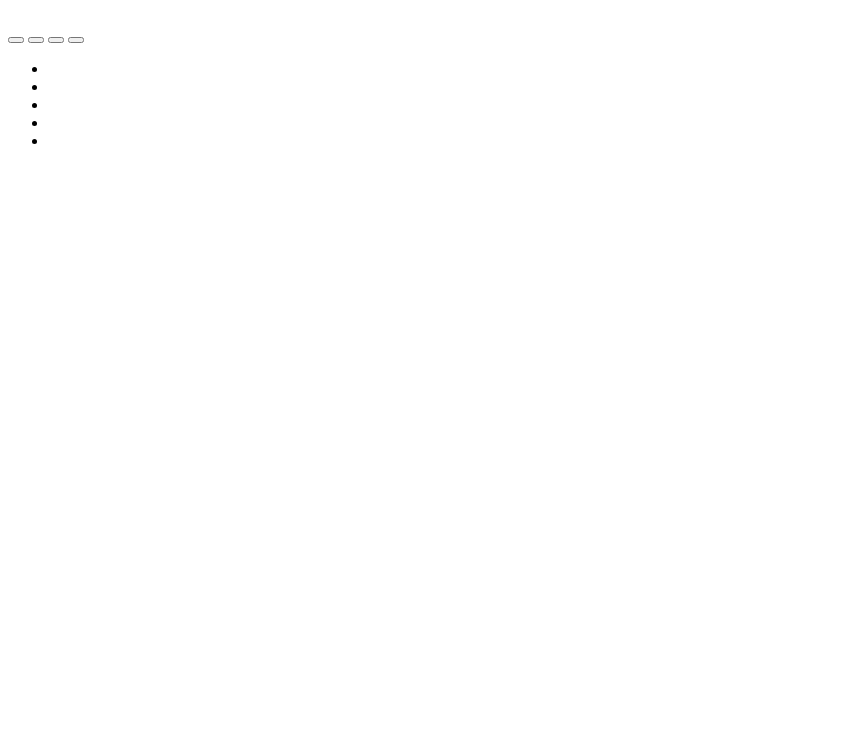
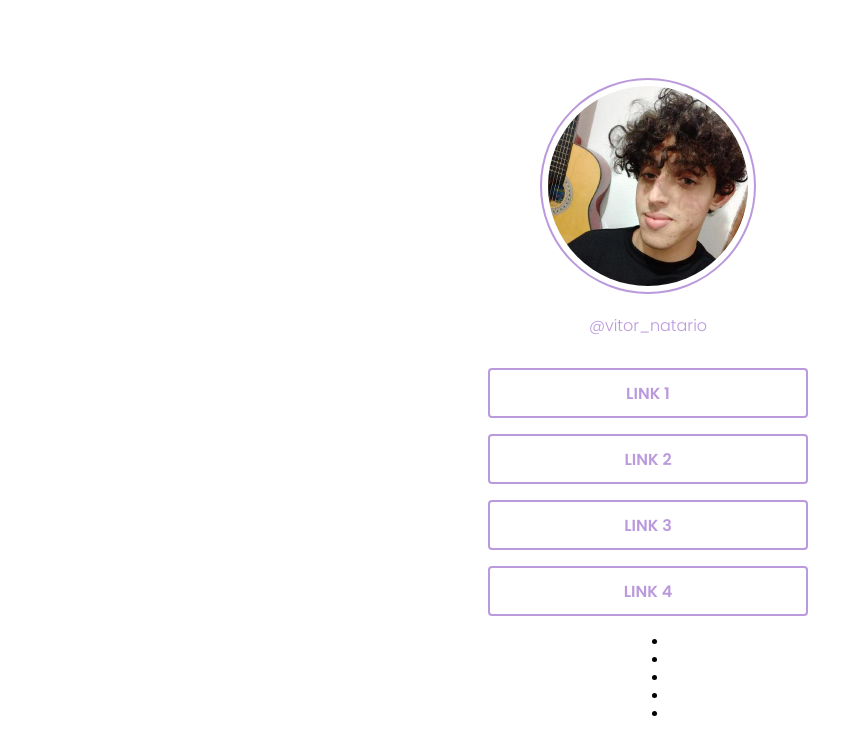
Before and after one commit to VNatario/rocketNews, a plain HTML site: page index.html in a window 1280 px wide. Shown: the whole page, without its empty margins (0-863 px from the left). Drawn offline with Linux system fonts and the light colour scheme; a web font is replaced by a local one.

Commit message:
estilizando

```diff
--- a/index.html
+++ b/index.html
@@ -4,20 +4,30 @@
     <meta charset="UTF-8" />
     <meta http-equiv="X-UA-Compatible" content="IE=edge" />
     <meta name="viewport" content="width=device-width, initial-scale=1.0" />
+    <style>
+      @import url("https://fonts.googleapis.com/css2?family=Koulen&family=Montserrat:wght@400;600&family=Poppins:wght@300;600&display=swap");
+    </style>
     <title>RocketNews</title>
+    <link rel="stylesheet" href="style.css" />
   </head>
   <body>
     <div class="wrapper">
       <div class="image">
-        <img src="" alt="" />
+        <img src="./assets/userImage.jpg" alt="Imagem de perfil do usuario" />
       </div>
-      <span></span>
+      <div class="instagram">
+        <a href="https://www.instagram.com/vitor_natario/" target="_blank"
+          >@vitor_natario</a
+        >
+      </div>
 
       <div class="links">
-        <button></button>
-        <button></button>
-        <button></button>
-        <button></button>
+        <a href="https://github.com/VNatario" target="_blank"
+          ><button>LINK 1</button></a
+        >
+        <a href=""><button>LINK 2</button></a>
+        <a href=""><button>LINK 3</button></a>
+        <a href=""><button>LINK 4</button></a>
       </div>
 
       <div class="medias">
--- /dev/null
+++ b/style.css
@@ -0,0 +1,62 @@
+body {
+width: 100vw;
+height: 100vh;
+display: flex;
+align-items: center;
+justify-content: center;
+
+}
+
+.wrapper {
+    width: 415px;
+    display: flex;
+    flex-direction: column;
+    align-items: center;
+    justify-content: center;
+
+}
+
+.image {
+    margin-bottom: 15px;
+}
+
+.image img {
+    width: 200px;
+    border-radius: 50%;
+    padding: 6px;
+    border: 2px solid #BB99DD;
+}
+
+.instagram {
+    margin-bottom: 30px;
+}
+
+.instagram a {
+    margin-top: 15px;
+    font-family: 'Poppins';
+    font-style: normal;
+    font-weight: 300;
+    font-size: 16px;
+    color: #BB99DD;
+    text-decoration: none;
+}
+
+.links {
+    display: flex;
+    flex-direction: column;
+    gap: 16px;
+}
+
+.links button {
+    width: 320px;
+    height: 50px;
+    border: 2px solid #BB99DD;
+    border-radius: 4px;
+    background-color: transparent;
+    text-decoration: none;
+    font-family: 'Poppins';
+    font-style: normal;
+    font-weight: 600;
+    font-size: 16px;
+    color: #BB99DD;
+}
```
Also changed, not shown: assets/github.svg (added), assets/instagram.svg (added), assets/linkedin.svg (added), assets/twitch.svg (added), assets/twitter.svg (added), assets/userImage.jpg (added).
